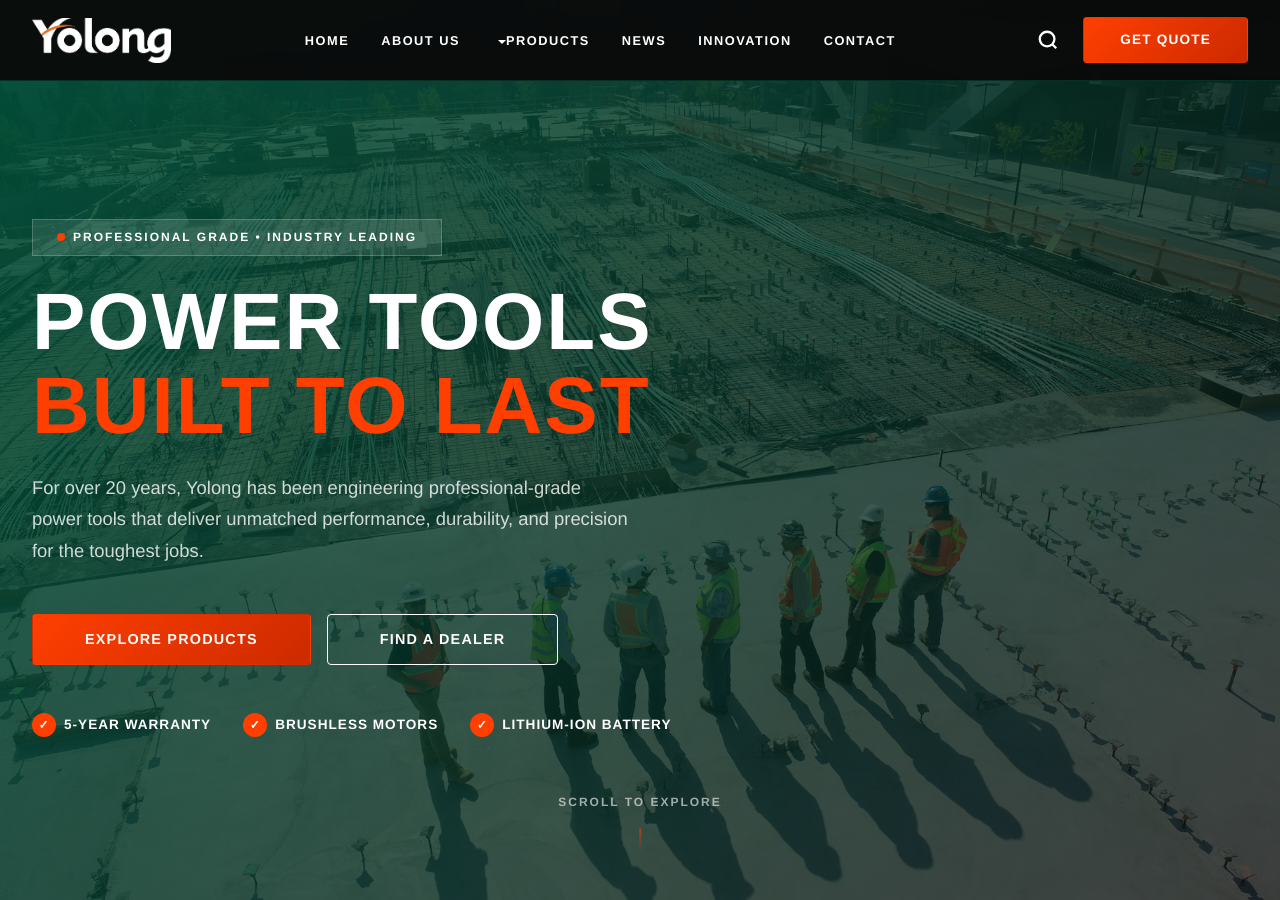
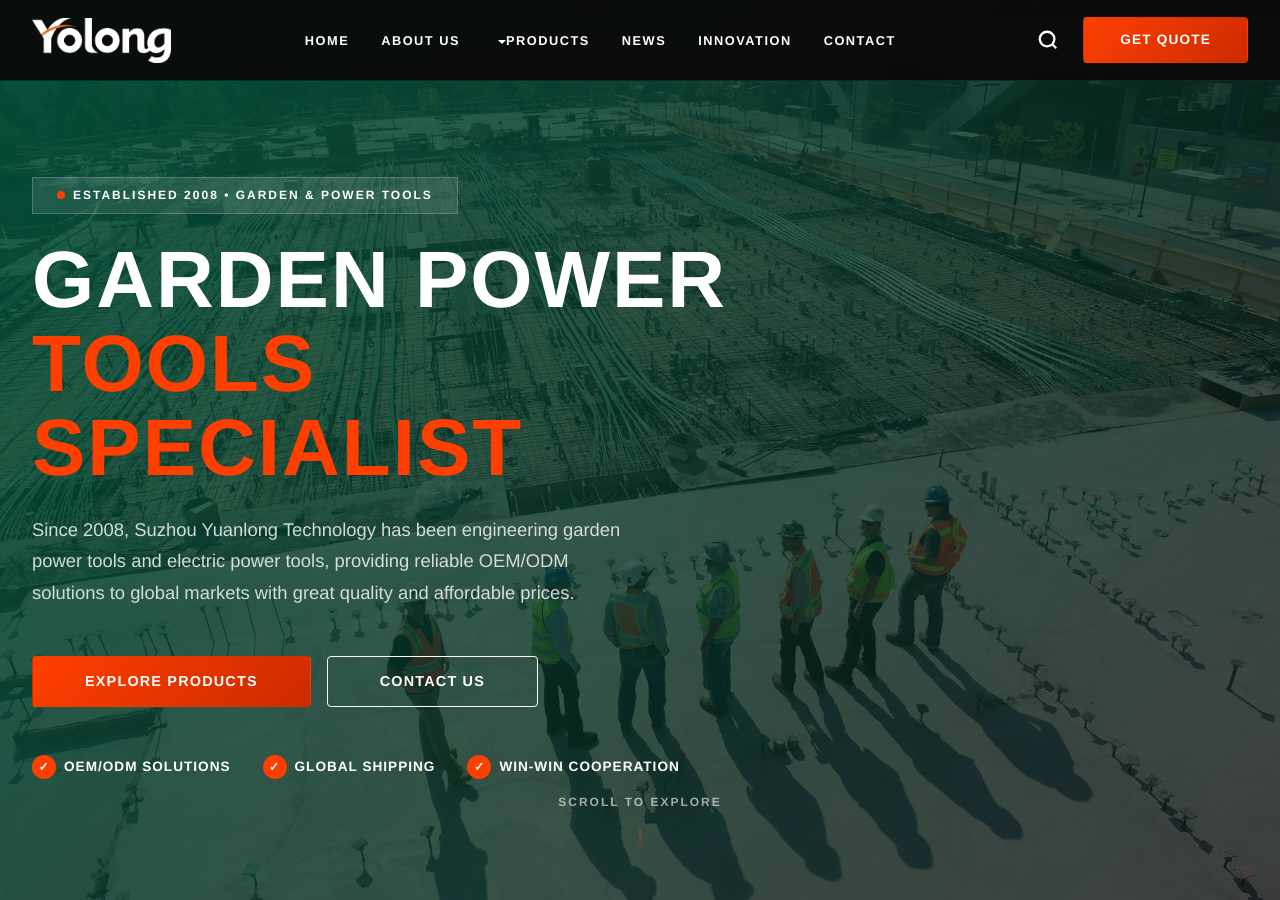
Before and after one commit to Heyxier/yolongtec-website-demo, a Jekyll site: the page built from index.html, in a window 1280 px wide and 900 px high. Built offline with Jekyll 4.4.1, drawn with Linux system fonts in a browser that asks for light colours; some web fonts are replaced; some of the changed text lies outside the part shown.

Commit message:
根据园龙简介2022更新首页Hero/Stats和About页面（真实公司数据）

```diff
--- a/index.html
+++ b/index.html
@@ -315,36 +315,36 @@
         <div class="hero-content">
             <div class="hero-badge">
                 <span class="badge-accent"></span>
-                PROFESSIONAL GRADE • INDUSTRY LEADING
+                ESTABLISHED 2008 • GARDEN & POWER TOOLS
             </div>
             <h1 class="hero-title">
-                POWER TOOLS<br>
-                <span class="highlight">BUILT TO LAST</span>
+                GARDEN POWER<br>
+                <span class="highlight">TOOLS SPECIALIST</span>
             </h1>
             <p class="hero-subtitle">
-                For over 20 years, Yolong has been engineering professional-grade power tools
-                that deliver unmatched performance, durability, and precision for the toughest jobs.
+                Since 2008, Suzhou Yuanlong Technology has been engineering garden power tools and electric power tools,
+                providing reliable OEM/ODM solutions to global markets with great quality and affordable prices.
             </p>
             <div class="hero-cta">
                 <a href="products/index.html" class="btn btn-accent btn-large">
                     EXPLORE PRODUCTS
                 </a>
                 <a href="contact/index.html" class="btn btn-outline-light btn-large">
-                    FIND A DEALER
+                    CONTACT US
                 </a>
             </div>
             <div class="hero-features">
                 <div class="feature">
                     <div class="feature-icon">✓</div>
-                    <span>5-YEAR WARRANTY</span>
+                    <span>OEM/ODM SOLUTIONS</span>
                 </div>
                 <div class="feature">
                     <div class="feature-icon">✓</div>
-                    <span>BRUSHLESS MOTORS</span>
+                    <span>GLOBAL SHIPPING</span>
                 </div>
                 <div class="feature">
                     <div class="feature-icon">✓</div>
-                    <span>LITHIUM-ION BATTERY</span>
+                    <span>WIN-WIN COOPERATION</span>
                 </div>
             </div>
         </div>
@@ -359,24 +359,23 @@
         <div class="container">
             <div class="stats-grid">
                 <div class="stat-item">
-                    <span class="stat-number" data-target="20">0</span>
-                    <span class="stat-unit">+</span>
-                    <span class="stat-label">YEARS EXPERIENCE</span>
+                    <span class="stat-number" data-target="13500">0</span>
+                    <span class="stat-unit">M²</span>
+                    <span class="stat-label">MANUFACTURING SPACE</span>
                 </div>
                 <div class="stat-item">
-                    <span class="stat-number" data-target="500">0</span>
+                    <span class="stat-number" data-target="250">0</span>
                     <span class="stat-unit">+</span>
-                    <span class="stat-label">PRODUCT MODELS</span>
+                    <span class="stat-label">EMPLOYEES</span>
                 </div>
                 <div class="stat-item">
-                    <span class="stat-number" data-target="50">0</span>
-                    <span class="stat-unit">+</span>
-                    <span class="stat-label">COUNTRIES</span>
+                    <span class="stat-number" data-target="4">0</span>
+                    <span class="stat-unit">CONTINENTS</span>
+                    <span class="stat-label">GLOBAL MARKETS</span>
                 </div>
                 <div class="stat-item">
-                    <span class="stat-number" data-target="5">0</span>
-                    <span class="stat-unit">YR</span>
-                    <span class="stat-label">WARRANTY</span>
+                    <span class="stat-number" data-target="2008">0</span>
+                    <span class="stat-label">ESTABLISHED</span>
                 </div>
             </div>
         </div>
```
Also changed, not shown: about/index.html (+23 -23 lines).
